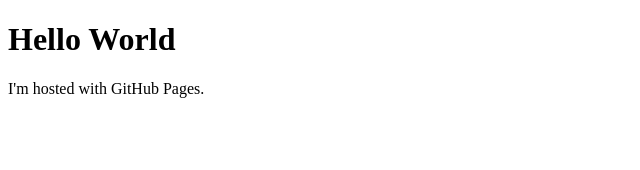
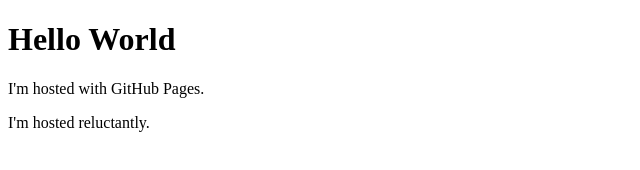
Before and after one commit to bobbymezcal/bobbymezcal.github.io, a plain HTML site: page index.html in a window 1280 px wide. Shown: the whole page, without its empty margins (0-640 px from the left). Drawn offline with Linux system fonts and the light colour scheme.

Commit message:
Update index.html
Add reluctance

```diff
--- a/index.html
+++ b/index.html
@@ -3,5 +3,7 @@
 <body>
 <h1>Hello World</h1>
 <p>I'm hosted with GitHub Pages.</p>
+<p>I'm hosted reluctantly.</p>
+
 </body>
 </html>
```
